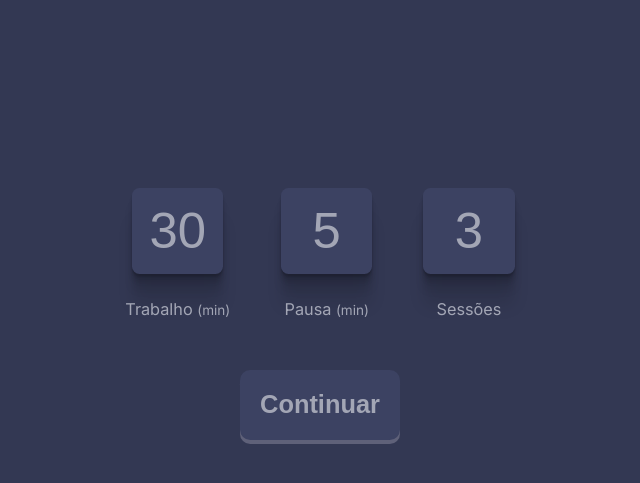
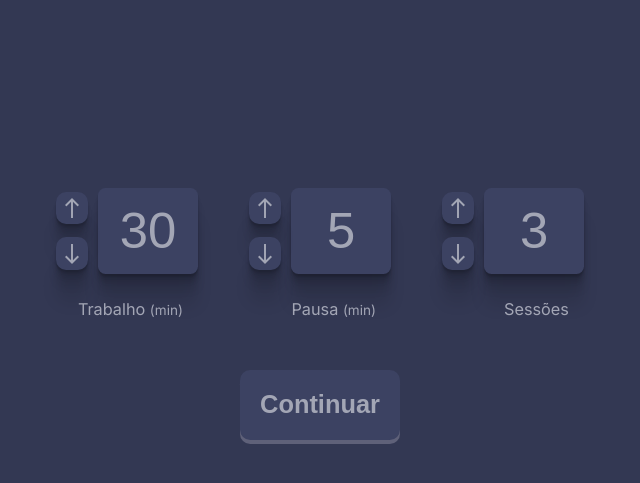
Before and after one commit to MrEzequiel/Pomodoro, a plain HTML site: page index.html in a window 1280 px wide. Shown: the part 161-644 px from the top of the page, without its empty margins (320-960 px from the left). Drawn offline with Linux system fonts and the light colour scheme.

Commit message:
:comet: home commit

```diff
--- a/index.html
+++ b/index.html
@@ -8,6 +8,10 @@
     <link rel="preconnect" href="https://fonts.gstatic.com" crossorigin />
     <link
       href="https://fonts.googleapis.com/css2?family=Inter:wght@100;300;400;500;700&display=swap"
+      rel="stylesheet"
+    />
+    <link
+      href="https://fonts.googleapis.com/icon?family=Material+Icons"
       rel="stylesheet"
     />
     <link rel="stylesheet" href="./styles/home.css" />
@@ -22,16 +26,55 @@
       <section class="pomodoro flex">
         <div class="work-time">
           <span class="span-alert input1">Campo inválido!</span>
-          <input id="work" type="number" value="30" class="shadow input-home" />
-          <p>Trabalho <small>(min)</small></p>
+          <div class="input-group">
+            <div class="buttons">
+              <button type="button" class="button shadow button-up">
+                <span class="material-icons"> north </span>
+              </button>
+              <button type="button" class="button shadow button-down">
+                <span class="material-icons"> south </span>
+              </button>
+            </div>
+            <input
+              id="work"
+              type="number"
+              value="30"
+              class="shadow input-home"
+            />
+          </div>
+          <p class="text">Trabalho <small>(min)</small></p>
         </div>
         <div class="pause-time">
           <span class="span-alert input2">Campo inválido!</span>
-          <input id="pause" type="number" value="5" class="shadow input-home" />
-          <p>Pausa <small>(min)</small></p>
+          <div class="input-group">
+            <div class="buttons">
+              <button type="button" class="button shadow button-up">
+                <span class="material-icons"> north </span>
+              </button>
+              <button type="button" class="button shadow button-down">
+                <span class="material-icons"> south </span>
+              </button>
+            </div>
+            <input
+              id="pause"
+              type="number"
+              value="5"
+              class="shadow input-home"
+            />
+          </div>
+          <p class="text">Pausa <small>(min)</small></p>
         </div>
         <div class="sections-time">
           <span class="span-alert input3">Campo inválido!</span>
+          <div class="input-group">
+            <div class="buttons">
+              <button type="button" class="button shadow button-up">
+                <span class="material-icons"> north </span>
+              </button>
+              <button type="button" class="button shadow button-down">
+                <span class="material-icons"> south </span>
+              </button>
+            </div>
             <input
               id="sections"
               type="number"
@@ -39,7 +82,8 @@
               value="3"
               class="shadow input-home"
             />
-          <p>Sessões</p>
+          </div>
+          <p class="text">Sessões</p>
         </div>
       </section>
       <button type="button" class="button button-home">Continuar</button>
--- a/src/main.js
+++ b/src/main.js
@@ -37,6 +37,15 @@ const Verification = {
   }
 }
 
+const inputValue = {
+  increment(target) {
+    target.value++
+  },
+  decrement(target) {
+    target.value--
+  }
+}
+
 //SE TODOS OS INPUTS FORAM VÁLIDOS, SALVAR VALORES NO LOCAL STORAGE
 function saveInputs(work, pause, sections) {
   document.querySelector('.pomodoro').classList.remove('alert')
@@ -53,9 +62,28 @@ const redirectPage = () => (window.location.href = 'pomodoro.html')
 
 document.querySelectorAll('.input-home').forEach(input => {
   input.addEventListener('focusin', event => {
-    Verification.closeAlert(event.target.parentElement.firstElementChild)
+    Verification.closeAlert(
+      event.target.parentElement.parentElement.firstElementChild
+    )
   })
 })
+
+document.querySelectorAll('.button-up').forEach(button => {
+  button.addEventListener('click', event => {
+    inputValue.increment(
+      event.currentTarget.parentElement.parentElement.lastElementChild
+    )
+  })
+})
+
+document.querySelectorAll('.button-down').forEach(button => {
+  button.addEventListener('click', event => {
+    inputValue.decrement(
+      event.currentTarget.parentElement.parentElement.lastElementChild
+    )
+  })
+})
+
 // QUANDO O BOTÃO FOR CLICADO
 document.querySelector('.button-home').addEventListener('click', () => {
   Verification.input()
--- a/src/pomodoro.js
+++ b/src/pomodoro.js
@@ -2,6 +2,9 @@
 let work = localStorage.getItem('work')
 let pause = localStorage.getItem('pause')
 let section = localStorage.getItem('sections')
+
+const bellSound = document.getElementById('bell')
+const completionSound = document.getElementById('complete')
 
 window.onload = () => {
   Section.isertDiv()
--- a/styles/home.css
+++ b/styles/home.css
@@ -17,16 +17,40 @@ main {
   flex-wrap: wrap;
 }
 
+.pomodoro .input-group {
+  width: 14rem;
+  height: 8.5rem;
+
+  display: flex;
+}
+
 .pomodoro input {
   background: var(--third-color);
   color: var(--secondary-color);
-  width: 9rem;
-  height: 8.5rem;
+  width: 80%;
+  height: 100%;
   text-align: center;
 
   padding: 1rem;
+  margin-left: 1rem;
   font-size: 5rem;
   border-radius: 0.75rem;
+}
+
+.buttons {
+  display: flex;
+  flex-direction: column;
+  justify-content: space-around;
+  height: 100%;
+}
+
+.buttons button {
+  user-select: none;
+  padding: 0.4rem;
+}
+
+.buttons button:first-child {
+  margin-bottom: 0.5rem;
 }
 
 .pomodoro .span-alert {
@@ -54,21 +78,23 @@ main {
   height: 2rem;
 }
 
-.pomodoro div {
+.pomodoro > div {
   position: relative;
 
   margin-left: 5rem;
 }
 
-.pomodoro div p {
+.pomodoro .text {
+  text-align: right;
   margin-top: 2.5rem;
+  padding-right: 1.5rem;
 }
 
 .pomodoro div:nth-last-child(3) {
   margin: 0;
 }
 
-.button {
+.button-home {
   font-size: 2.5rem;
   font-weight: 700;
 
@@ -76,10 +102,16 @@ main {
   padding: 2rem;
 }
 
-@media (max-width: 500px) {
+@media (max-width: 600px) {
+  header {
+    margin-bottom: 10rem;
+  }
+
   main .pomodoro {
     display: block;
+    margin-bottom: 5rem;
   }
+
   .pomodoro.flex div {
     margin: 0 0 2rem 0;
   }
```
Also changed, not shown: pomodoro.html (+5 -3 lines), assets/logo.png (deleted), 2 other files. Lines whose indentation alone changed are shown as unchanged.
